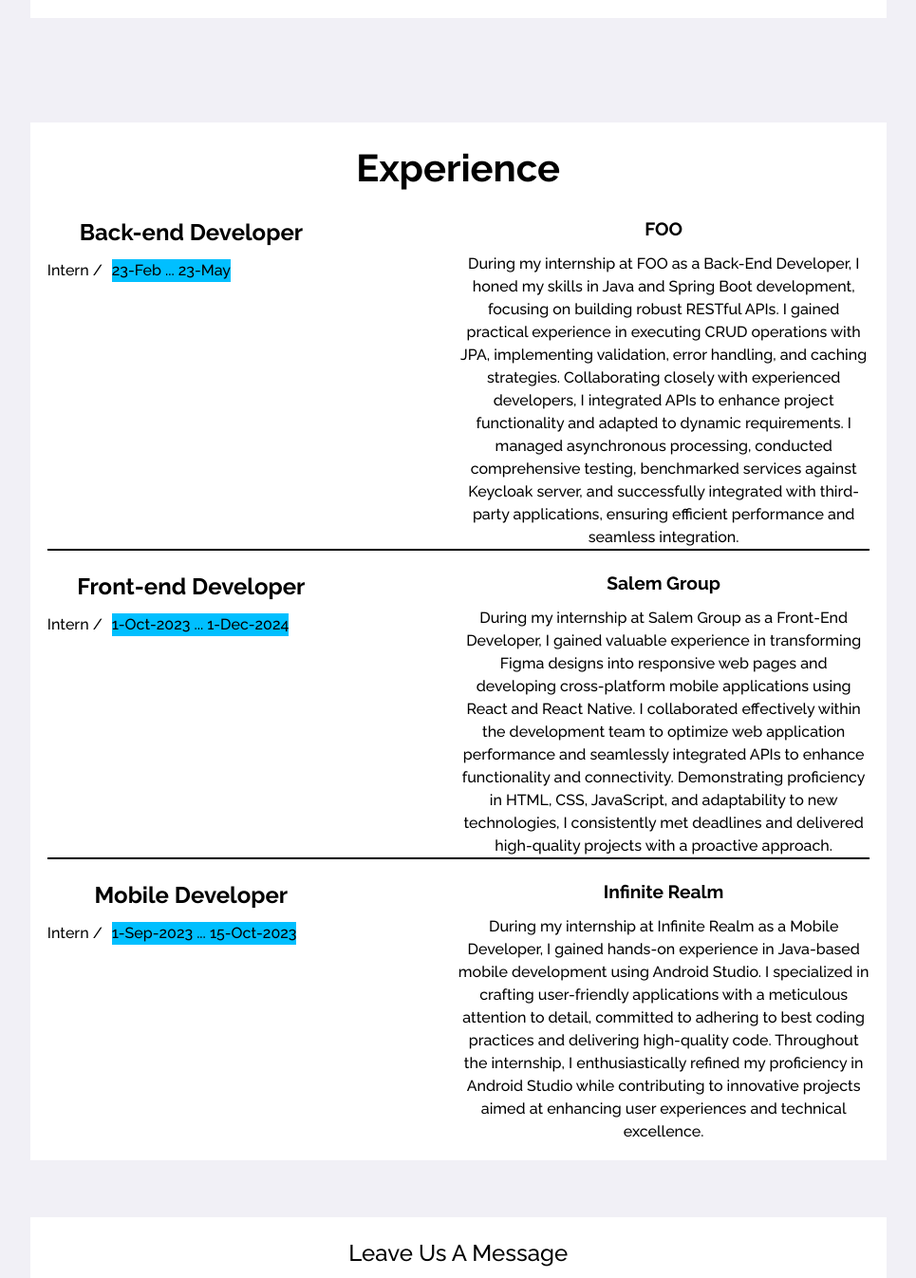
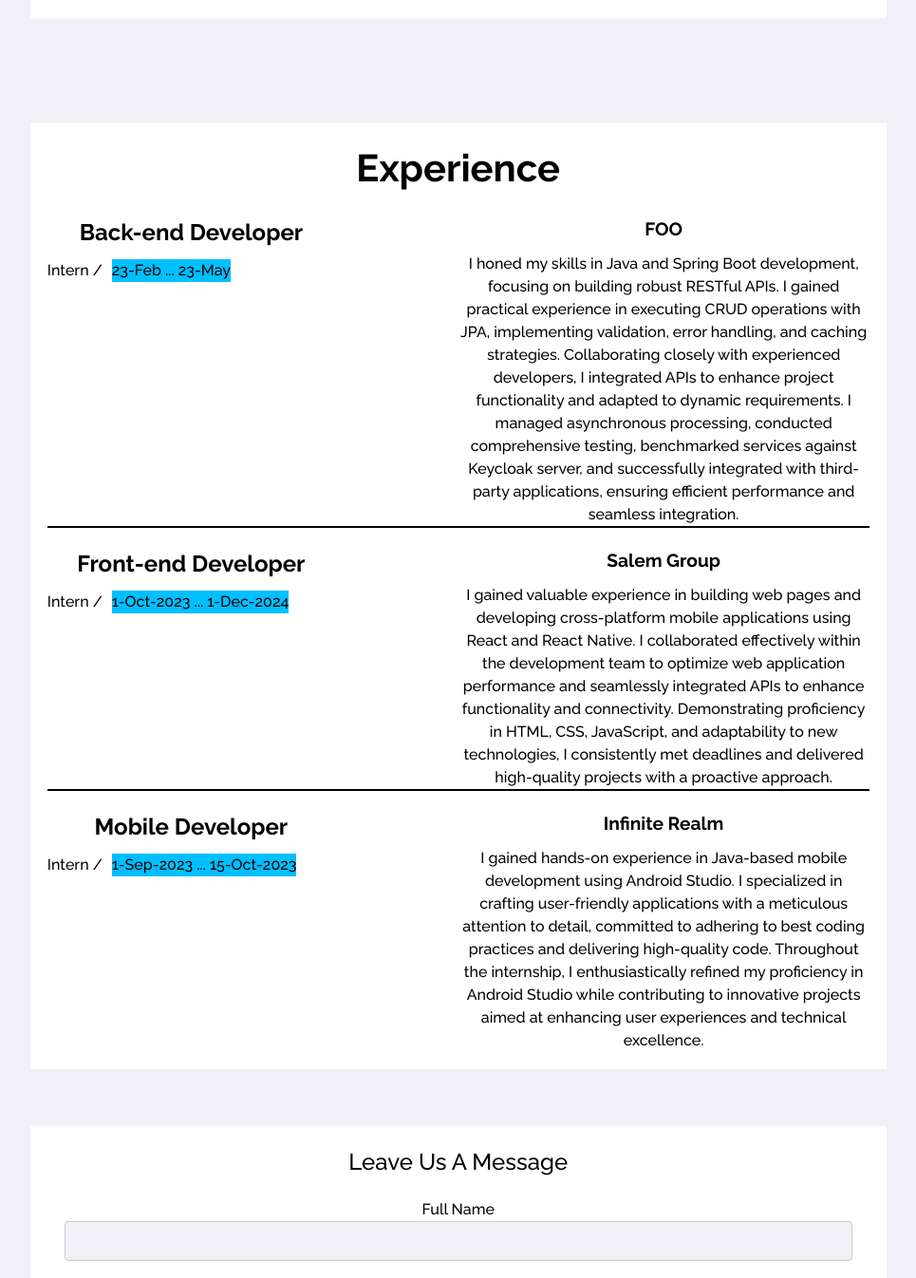
Before and after one commit to MustafaRady/portfolio_1, a React (Create React App) app: page / in a window 1280 px wide. Shown: the part 2157-3503 px from the top of the page at 95% size, without its empty margins (270-1235 px from the left). Built offline with nearby package versions, Linux system fonts and the light colour scheme.

Commit message:
first commit

```diff
--- a/src/Working/working.js
+++ b/src/Working/working.js
@@ -27,7 +27,7 @@ export default function Working(){
                     </div>
                     <div className="details">
 
-                        During my internship at FOO as a Back-End Developer, I honed my skills in Java and Spring Boot development, focusing on building robust RESTful APIs. I gained practical experience in executing CRUD operations with JPA, implementing validation, error handling, and caching strategies. Collaborating closely with experienced developers, I integrated APIs to enhance project functionality and adapted to dynamic requirements. I managed asynchronous processing, conducted comprehensive testing, benchmarked services against Keycloak server, and successfully integrated with third-party applications, ensuring efficient performance and seamless integration.
+                        I honed my skills in Java and Spring Boot development, focusing on building robust RESTful APIs. I gained practical experience in executing CRUD operations with JPA, implementing validation, error handling, and caching strategies. Collaborating closely with experienced developers, I integrated APIs to enhance project functionality and adapted to dynamic requirements. I managed asynchronous processing, conducted comprehensive testing, benchmarked services against Keycloak server, and successfully integrated with third-party applications, ensuring efficient performance and seamless integration.
 
                     </div>
                 </div>
@@ -55,7 +55,7 @@ export default function Working(){
                     </div>
                     <div className="details">
 
-                    During my internship at Salem Group as a Front-End Developer, I gained valuable experience in transforming Figma designs into responsive web pages and developing cross-platform mobile applications using React and React Native. I collaborated effectively within the development team to optimize web application performance and seamlessly integrated APIs to enhance functionality and connectivity. Demonstrating proficiency in HTML, CSS, JavaScript, and adaptability to new technologies, I consistently met deadlines and delivered high-quality projects with a proactive approach.
+                   I gained valuable experience in building web pages and developing cross-platform mobile applications using React and React Native. I collaborated effectively within the development team to optimize web application performance and seamlessly integrated APIs to enhance functionality and connectivity. Demonstrating proficiency in HTML, CSS, JavaScript, and adaptability to new technologies, I consistently met deadlines and delivered high-quality projects with a proactive approach.
                     </div>
                 </div>
             </div>
@@ -82,8 +82,7 @@ export default function Working(){
                         Infinite Realm
                     </div>
                     <div className="details">
-
-                    During my internship at Infinite Realm as a Mobile Developer, I gained hands-on experience in Java-based mobile development using Android Studio. I specialized in crafting user-friendly applications with a meticulous attention to detail, committed to adhering to best coding practices and delivering high-quality code. Throughout the internship, I enthusiastically refined my proficiency in Android Studio while contributing to innovative projects aimed at enhancing user experiences and technical excellence.                    </div>
+                     I gained hands-on experience in Java-based mobile development using Android Studio. I specialized in crafting user-friendly applications with a meticulous attention to detail, committed to adhering to best coding practices and delivering high-quality code. Throughout the internship, I enthusiastically refined my proficiency in Android Studio while contributing to innovative projects aimed at enhancing user experiences and technical excellence.                    </div>
                 </div>
             </div>
         </div>
```
